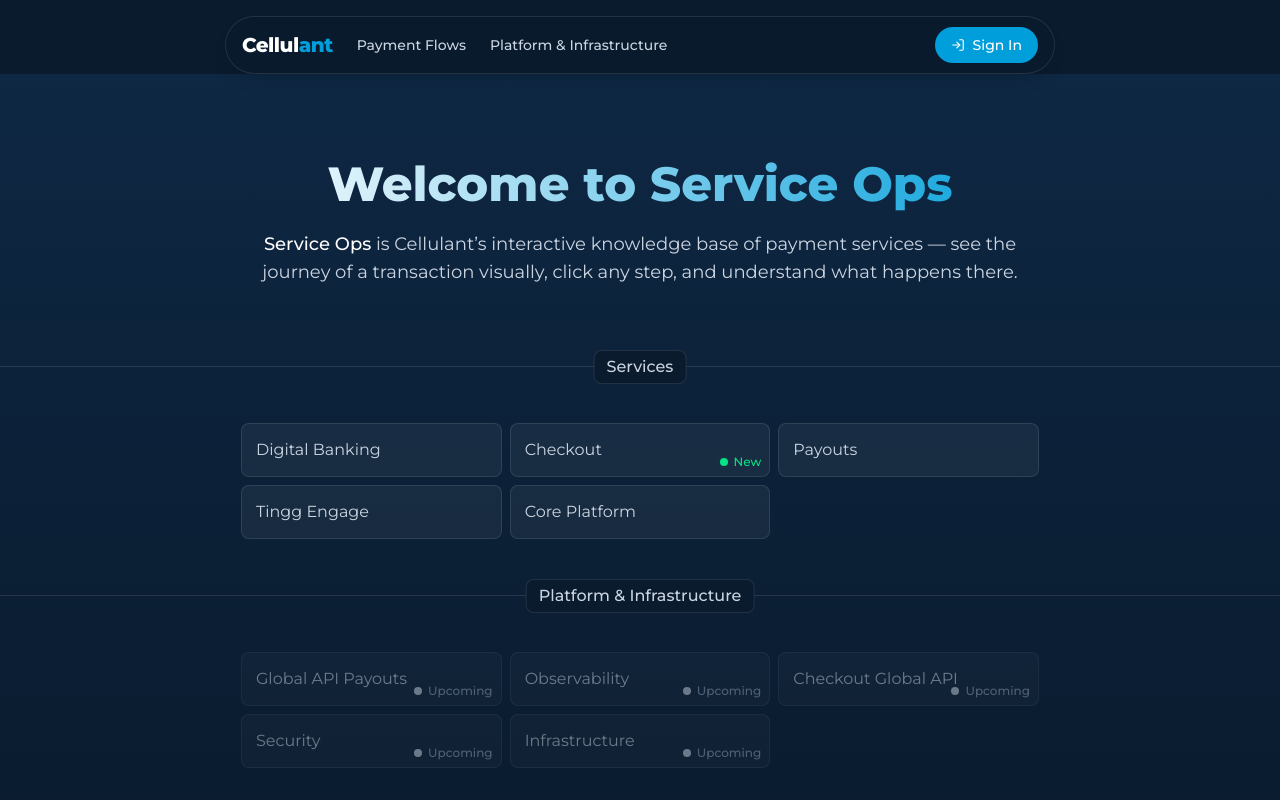
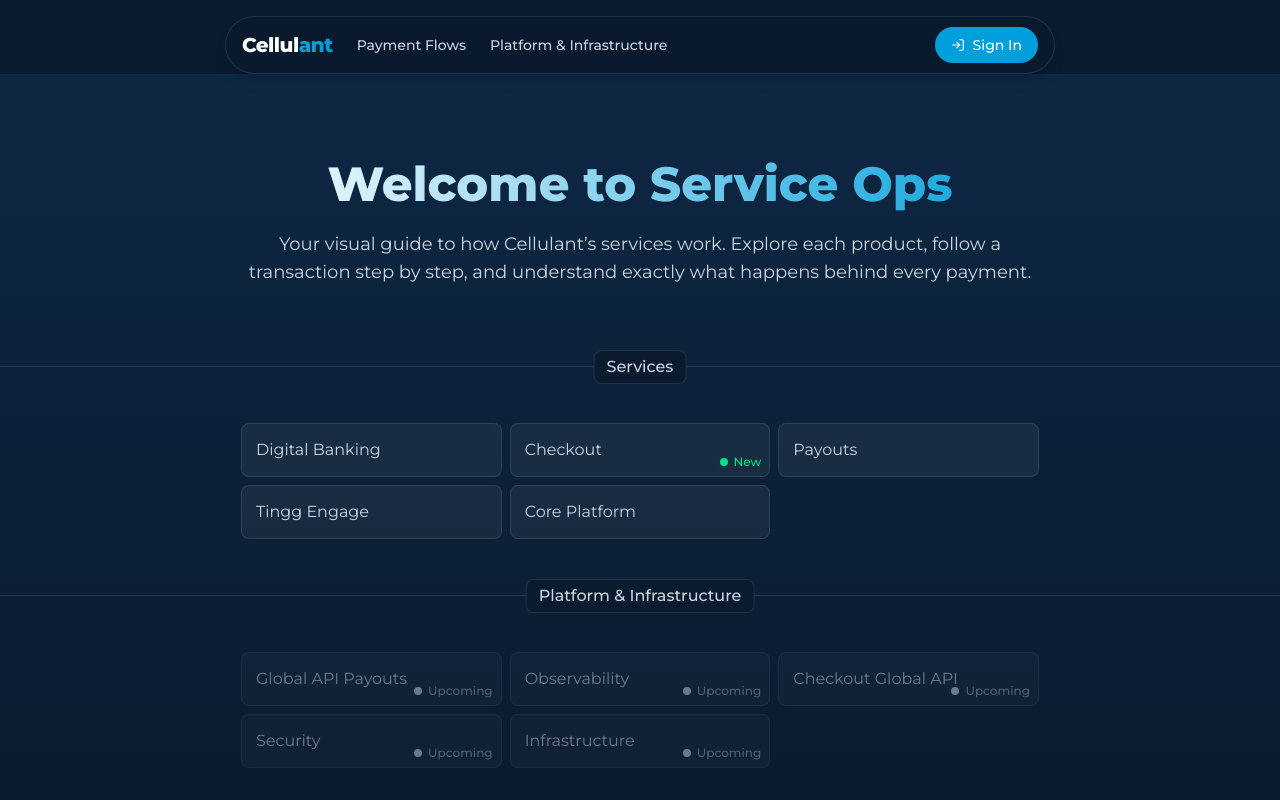
Before and after one commit to bravine-dangana/service-ops, a Next.js app: page / in a window 1280 px wide. Shown: the top 800 px of the page. Built offline with nearby package versions, Linux system fonts and the light colour scheme.

Commit message:
Update home page hero copy

```diff
--- a/app/page.tsx
+++ b/app/page.tsx
@@ -24,12 +24,11 @@
             Welcome to Service Ops
           </h1>
           <p className="hidden px-4 text-lg text-slate-300 sm:block">
-            <span className="font-medium text-white">Service Ops</span> is Cellulant&rsquo;s
-            interactive knowledge base of payment services — see the journey of a transaction
-            visually, click any step, and understand what happens there.
+            Your visual guide to how Cellulant&rsquo;s services work. Explore each product, follow
+            a transaction step by step, and understand exactly what happens behind every payment.
           </p>
           <p className="text-md block px-0 text-slate-300 sm:hidden">
-            An interactive knowledge base of Cellulant&rsquo;s payment services.
+            Your visual guide to how Cellulant&rsquo;s services work.
           </p>
         </div>
       </div>
```
